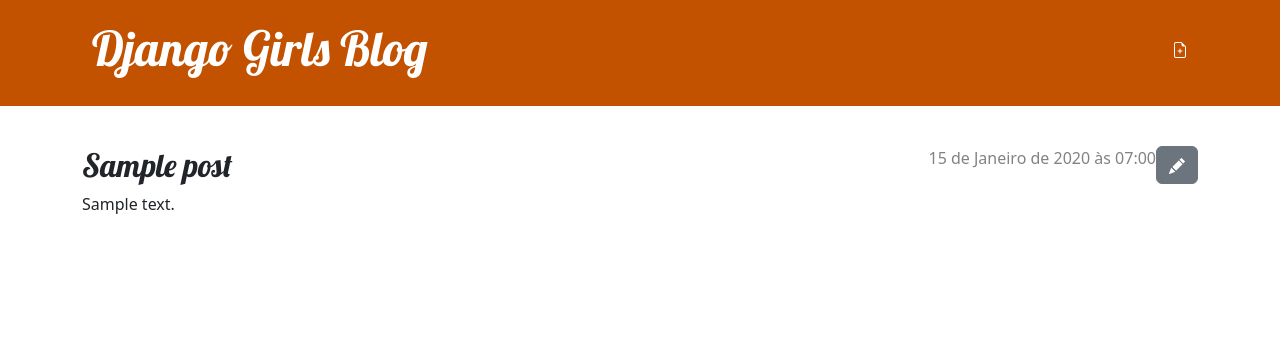
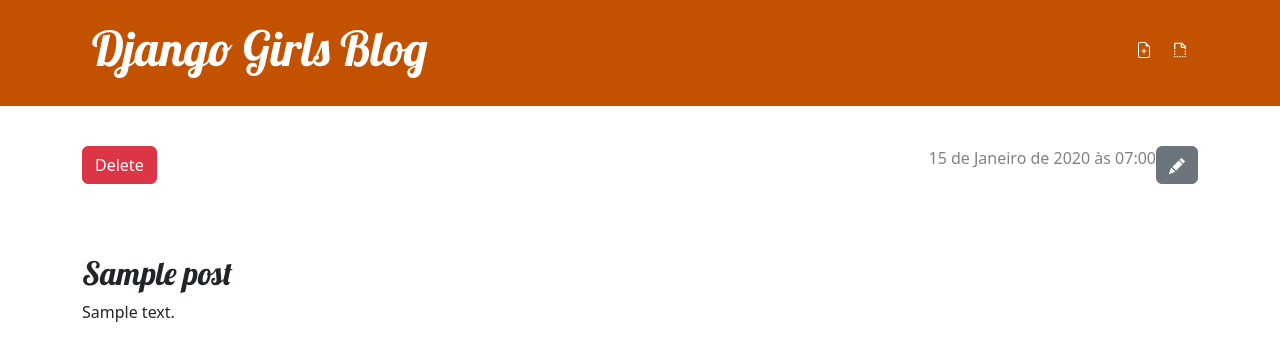
Before and after one commit to BartH28/django-first-project, a Django app: page /post/1/ in a window 1280 px wide. Shown: the top 361 px of the page. Run offline with Django 5.2, Linux system fonts and the light colour scheme; a user stored in the database is signed in; tables that the repository leaves empty hold one stand-in row (values such as "Sample post").

Commit message:
Add delete and draft for posts

```diff
--- a/mysite/blog/static/css/blog.css
+++ b/mysite/blog/static/css/blog.css
@@ -43,6 +43,10 @@
     margin-right: 20px;
 }
 
+.draft-icon {
+    size: 16px;
+}
+
 .post {
     margin-bottom: 70px;
 }
--- a/mysite/blog/templates/blog/base.html
+++ b/mysite/blog/templates/blog/base.html
@@ -12,15 +12,18 @@
 <body>
   <header class="page-header">
     <div class="container">
-      {% if user.is_authenticated %}
-
-        <a href="{% url 'post_new' %}" class="top-menu">
-          {% include "./icons/file-earmark-plus.svg" %}
-        </a>
+        {% if user.is_authenticated %}
+          <a href="{% url "post_draft_list" %}" class="top-menu draft-icon">
+            <svg viewBox="0 0 24 24" xmlns="http://www.w3.org/2000/svg" fill="white" width="16" height="16">
+              <path fill-rule="evenodd" d="M17,21 L17,23 L15,23 L15,21 L17,21 Z M19,21 L21,21 C21,22.1045695 20.1045695,23 19,23 L19,21 Z M13,21 L13,23 L11,23 L11,21 L13,21 Z M9,21 L9,23 L7,23 L7,21 L9,21 Z M5,21 L5,23 C3.8954305,23 3,22.1045695 3,21 L5,21 Z M19,13 L21,13 L21,15 L19,15 L19,13 Z M19,11 L19,9 L15,9 C13.8954305,9 13,8.1045695 13,7 L13,3 L5,3 L5,11 L3,11 L3,3 C3,1.8954305 3.8954305,1 5,1 L15.4142136,1 L21,6.58578644 L21,11 L19,11 Z M5,13 L5,15 L3,15 L3,13 L5,13 Z M19,17 L21,17 L21,19 L19,19 L19,17 Z M5,17 L5,19 L3,19 L3,17 L5,17 Z M15,3.41421356 L15,7 L18.5857864,7 L15,3.41421356 Z"></path>
+            </svg>
+          </a>
+          <a href="{% url 'post_new' %}" class="top-menu">
+            {% include "./icons/file-earmark-plus.svg" %}
+          </a>
+        {% endif %}
         <h1><a href="/">Django Girls Blog</a></h1>
-
-      {% endif %}
-    </div>
+      </div>
   </header>
   <main class="container">
       <div class="row">
--- a/mysite/blog/templates/blog/post_detail.html
+++ b/mysite/blog/templates/blog/post_detail.html
@@ -12,10 +12,20 @@
 
         {% endif %}
         {% if post.published_date %}
-            <time class="date">
+            <div class="date">
                 {{ post.published_date }}
-            </time>
+            </div>
+        {% else %}
+            <form method="POST" action="{% url 'post_publish' pk=post.pk %}" class="post-form">{% csrf_token %}
+                <button type="submit" class="post btn btn-secondary" name="publish">Publish</button>
+            </form>
         {% endif %}
+
+            <form method="POST" action="{% url 'post_remove' pk=post.pk %}" class="post-form">
+                {% csrf_token %}
+                <button type="submit" class="post btn btn-danger" name="delete">Delete</button>
+            </form>
+
         <h2>{{ post.title }}</h2>
         <p>{{ post.text|linebreaksbr }}</p>
     </article>
--- a/mysite/blog/urls.py
+++ b/mysite/blog/urls.py
@@ -5,5 +5,8 @@
     path('', views.post_list, name='post_list'),
     path('post/<int:pk>/', views.post_detail, name='post_detail'),
     path('post/new/', views.post_new, name='post_new'),
-    path('post/<int:pk>/edit', views.post_edit, name='post_edit')
+    path('post/<int:pk>/edit', views.post_edit, name='post_edit'),
+    path('drafts/', views.post_draft_list, name='post_draft_list'),
+    path('post/<int:pk>/publish/', views.post_publish, name='post_publish'),
+    path('post/<int:pk>/remove', views.post_remove, name='post_remove')
 ]
--- a/mysite/blog/views.py
+++ b/mysite/blog/views.py
@@ -9,7 +9,7 @@
 # Create your views here.
 
 def post_list(request):
-    posts = Post.objects.filter(published_date__lte=timezone.now()).order_by('published_date')
+    posts = Post.objects.filter(published_date__lte=timezone.now()).order_by('-published_date')
     return render(request, 'blog/post_list.html', {'posts': posts})
 
 def post_detail(request, pk):
@@ -22,7 +22,6 @@
         if form.is_valid():
             post = form.save(commit=False)
             post.author = request.user
-            post.published_date = timezone.now()
             post.save()
             return redirect('post_detail', pk=post.pk)
     else:
@@ -37,10 +36,25 @@
         if form.is_valid():
             post = form.save(commit=False)
             post.author = request.user
-            post.published_date = timezone.now()
             post.save()
             return redirect('post_detail', pk=post.pk)
     else:
         form = PostForm(instance=post)
 
     return render(request, 'blog/post_edit.html', {'form': form})
+
+def post_draft_list(request):
+    posts = Post.objects.filter(published_date__isnull=True).order_by('-created_date')
+    return render(request, 'blog/post_draft_list.html', {'posts': posts})
+
+def post_publish(request, pk):
+    post = get_object_or_404(Post, pk=pk)
+    if request.method=="POST":
+        post.publish()
+    return redirect('post_detail', pk=pk)
+
+def post_remove(request,pk):
+    post = get_object_or_404(Post, pk=pk)
+    if request.method== "POST":
+        post.delete()
+    return redirect('post_list')
```
Also changed, not shown: mysite/blog/templates/blog/post_draft_list.html (added, +11 -0 lines), mysite/blog/templates/blog/icons/file-draft-svgrepo-com.svg (added).
